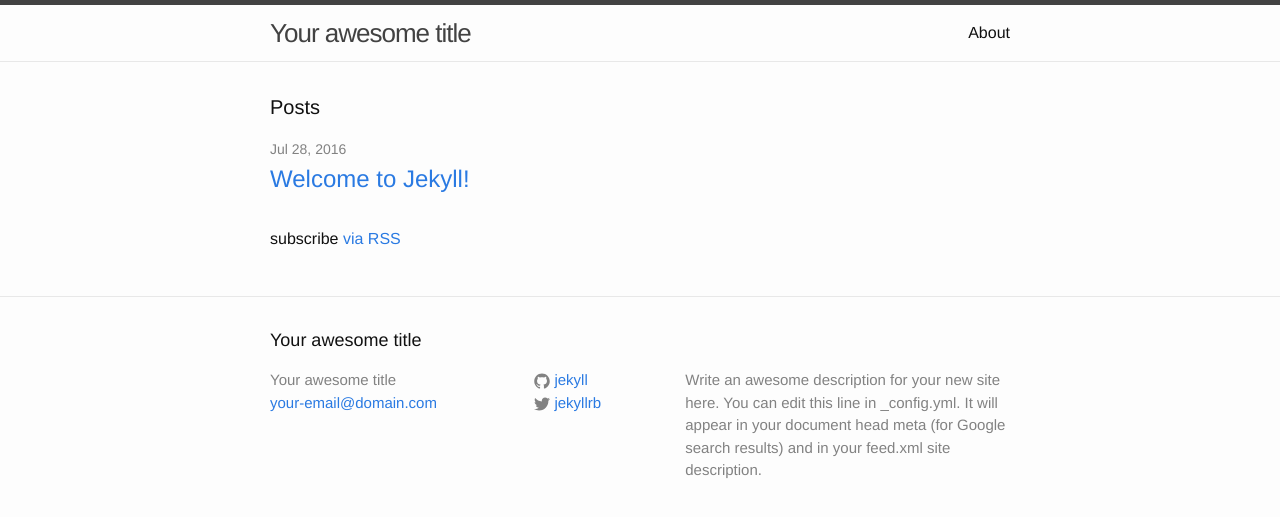
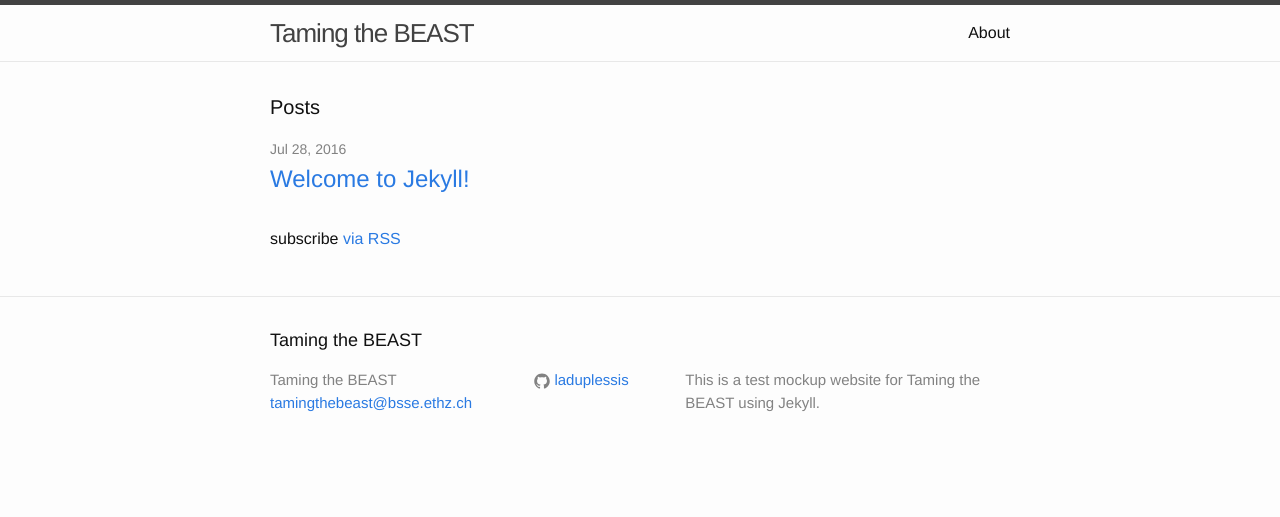
Before and after one commit to laduplessis/JekyllTest, a Jekyll site: the page built from index.html, in a window 1280 px wide. Shown: the top 517 px of the page. Built offline with Jekyll 4.4.1, drawn with Linux system fonts in a browser that asks for light colours.

Commit message:
Start customizing

```diff
--- a/_config.yml
+++ b/_config.yml
@@ -6,16 +6,13 @@
 # 'jekyll serve'. If you change this file, please restart the server process.
 
 # Site settings
-title: Your awesome title
-email: your-email@domain.com
+title: Taming the BEAST
+email: tamingthebeast@bsse.ethz.ch
 description: > # this means to ignore newlines until "baseurl:"
-  Write an awesome description for your new site here. You can edit this
-  line in _config.yml. It will appear in your document head meta (for
-  Google search results) and in your feed.xml site description.
+  This is a test mockup website for Taming the BEAST using Jekyll.
 baseurl: "" # the subpath of your site, e.g. /blog
-url: "http://yourdomain.com" # the base hostname & protocol for your site
-twitter_username: jekyllrb
-github_username:  jekyll
+url: "http://laduplessis.github.io.JekyllTest" # the base hostname & protocol for your site
+github_username:  laduplessis
 
 # Build settings
 markdown: kramdown
```
